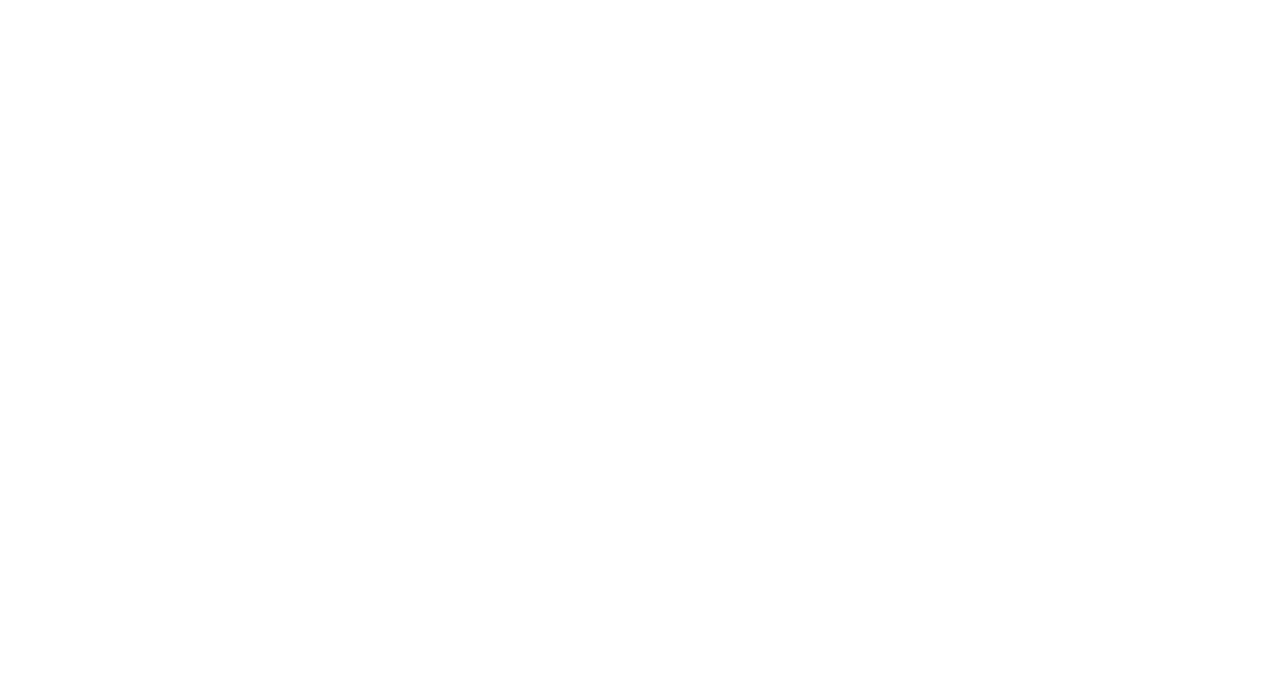
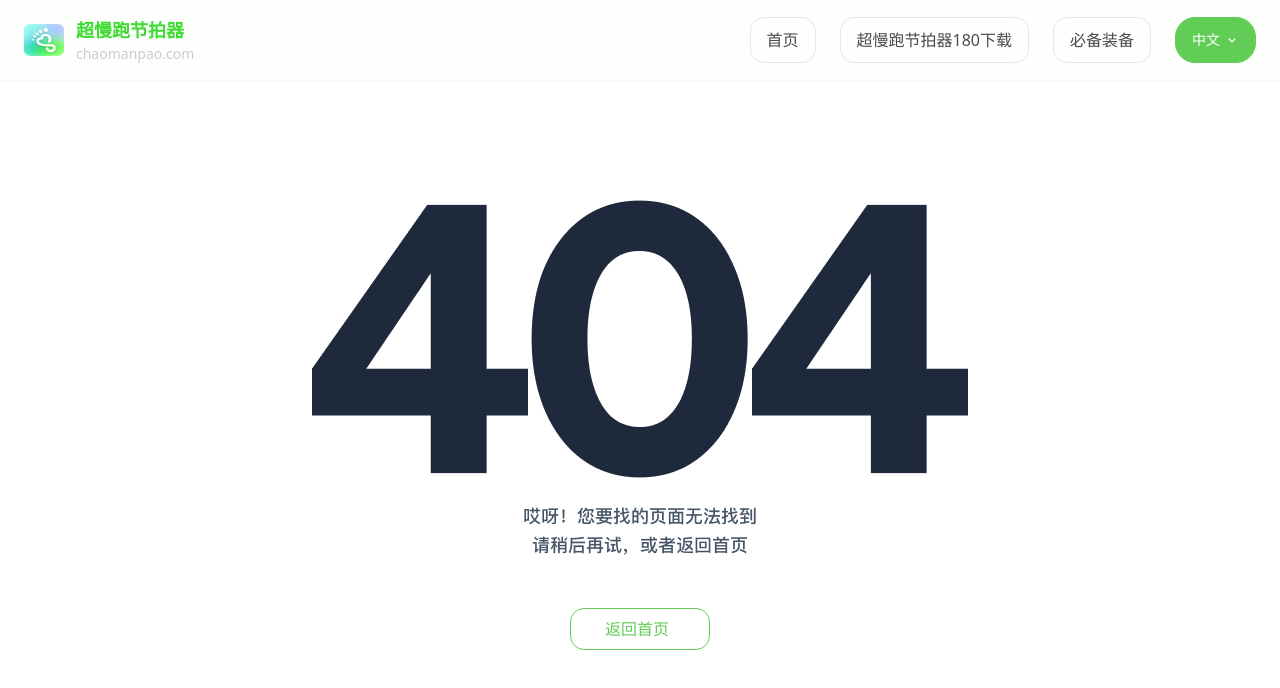
Before and after one commit to ChenYongChang1/jogging_runner_web, a Nuxt app: page /1/404 in a window 1280 px wide. Before the commit this address had no page. Shown: the top 688 px of the page. Built offline with nearby package versions, Linux system fonts and the light colour scheme.

Commit message:
feat: 404页面

```diff
--- a/src/layouts/default.vue
+++ b/src/layouts/default.vue
@@ -4,13 +4,18 @@
     <div class="tw-flex-1">
       <slot></slot>
     </div>
-    <Footer />
+    <Footer v-if="!is404Page" />
   </div>
 </template>
 
 <script lang="ts" setup>
 import Header from "../components/Layout/header.vue";
 import Footer from "../components/Layout/footer.vue";
+import { useRoute } from 'vue-router';
+import { computed } from 'vue';
+
+const route = useRoute();
+const is404Page = computed(() => route.path.includes('/404'));
 </script>
 
 <style lang="scss" scoped></style>
--- /dev/null
+++ b/src/pages/[lang]/404.vue
@@ -0,0 +1,23 @@
+<template>
+    <div class="page-error">
+        <div class="page-404 tw-flex tw-justify-center tw-items-center tw-flex-col tw-mt-[120px]">
+        <img src="@/assets/images/404.png" alt="">
+        <bw-button type="border" class="tw-w-[140px] tw-mt-[48px] tw-text-center" :active="true" @click="goToHome">
+            <div class="tw-flex tw-justify-center">
+              <span class="tw-mr-[6px]">返回首页</span>
+            </div>
+          </bw-button>
+    </div>
+    </div>
+</template>
+<script setup>
+const router = useRouter();
+
+const goToHome = () => {
+    const href = getRouteLink('/');
+    router.push(href);
+}
+</script>
+<style lang="scss" scoped>
+
+</style>
```
Also changed, not shown: src/assets/images/404.png (added).
